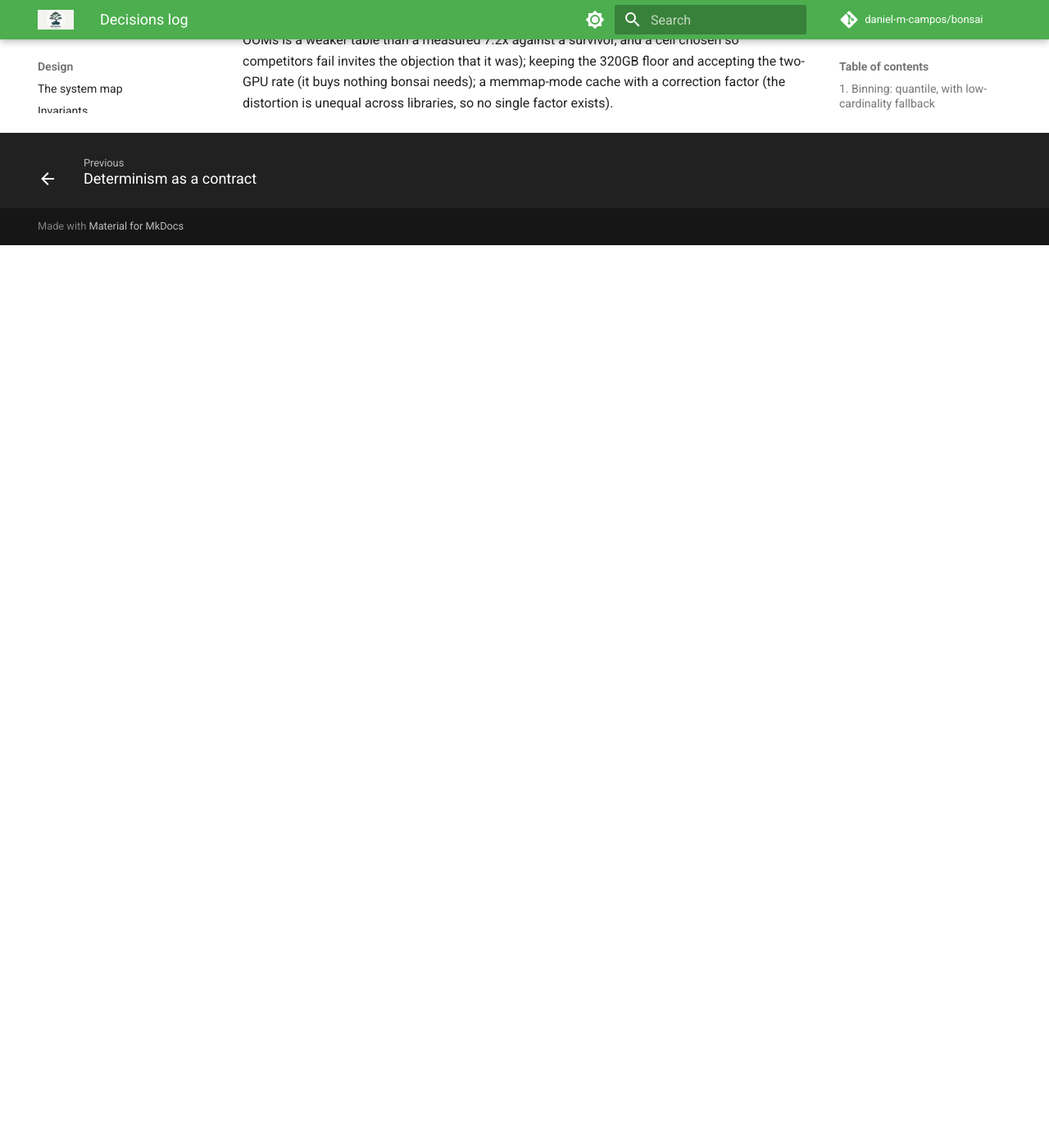
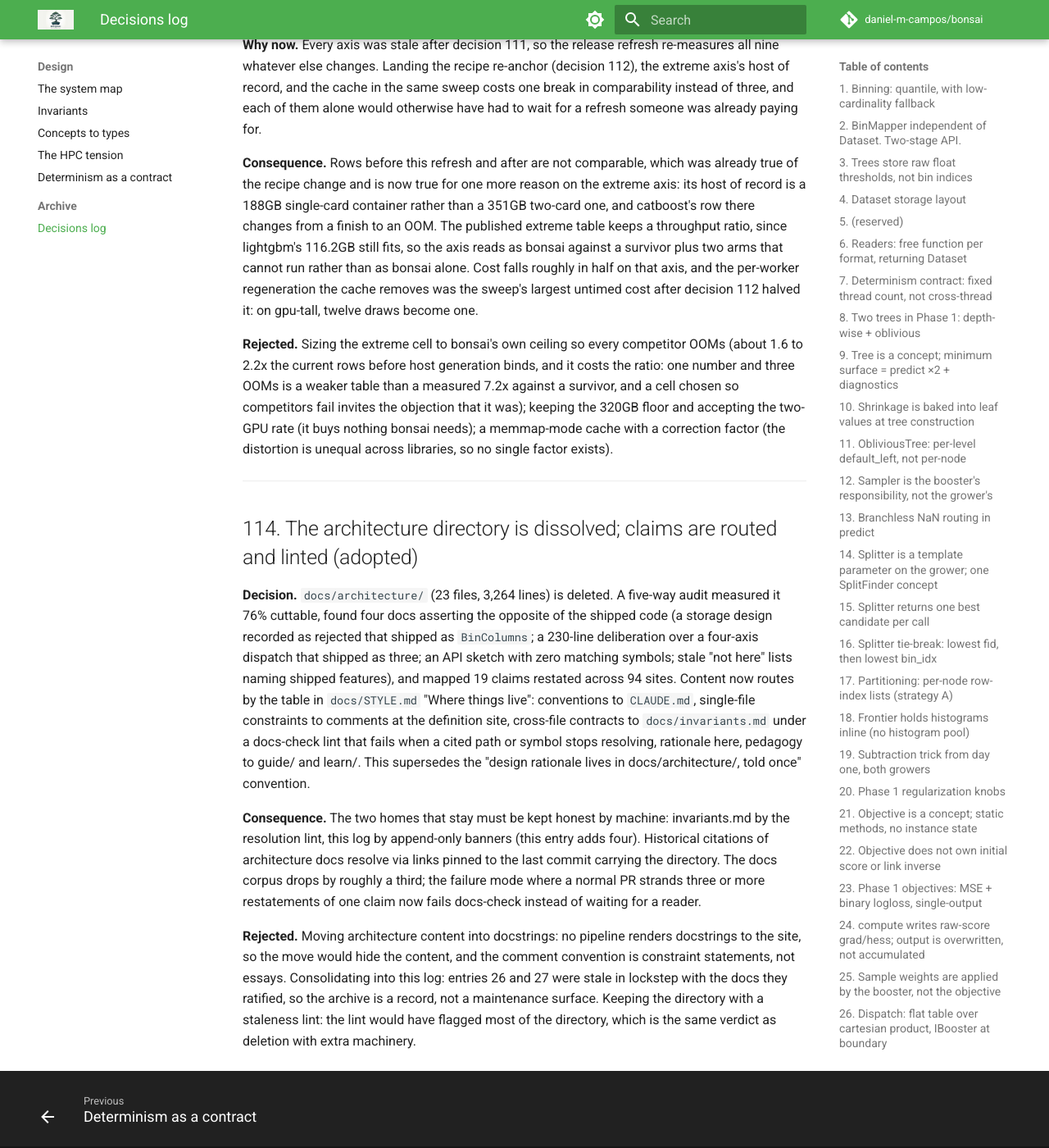
Before and after one commit to daniel-m-campos/bonsai, an MkDocs documentation site: the page built from docs/decisions.md, in a window 1280 px wide and 1400 px high, scrolled down 93152 px. Shown: the whole window at 82% size. Built offline with MkDocs 1.6.1 and Material for MkDocs 9.7.7, drawn with Linux system fonts in a browser that asks for light colours; comment, search, counter and statistics services are not loaded; before the commit the page ends 93451 px from its top, so only the background shows below that; some of the changed text lies outside the part shown.

Commit message:
docs(decisions): banner the entries the code outran
Four status banners in the decision-101 style, bodies untouched:
entry 26's four-axis dispatch shipped as three; entry 27's ratified
booster shape has three template parameters and a loop that re-walks
nothing; entry 49's row_major_bins is now mirror(); entry 53's
narrative doc is dissolved and its concept sketch shipped under
different names. Each banner points at the code of record and, where
the cited doc is gone, at the pinned archive.

Entry 114 records the campaign itself: the audit numbers, the routing
table it adopted, the lint that enforces the invariants file, and the
rejected alternatives, including why this log was not the
destination: entries 26 and 27 were stale in lockstep with the docs
they ratified, so the archive is a record, not a maintenance surface.

```diff
--- a/docs/decisions.md
+++ b/docs/decisions.md
@@ -365,6 +365,9 @@
 
 ## 26. Dispatch: flat table over cartesian product, `IBooster` at boundary
 
+*Status 2026-08-26: the shipped registry is three axes, `cartesian_product_t<Objectives, Growers, Samplers>`; a `Splitters` axis never shipped and `DispatchConfig` carries three names (`include/bonsai/registry/typelists.hpp`). The Candidate A deliberation this entry cites lives at the [pinned archive](https://github.com/daniel-m-campos/bonsai/blob/06fab232a3b156a7c9f155fbbdf41fe14d45f1af/docs/architecture/6-dispatch.md).*
+
+
 Runtime → static boundary uses Candidate A from `architecture/6-dispatch.md`: a `constexpr std::array` keyed on a name-tuple, generated by `for_each_type` over `cartesian_product_t<Objectives, Growers, Splitters, Samplers>`. Each cell is a monomorphized `Booster<O,G,S,Sa>` factory. Lookup at the config boundary returns `unique_ptr<IBooster>`.
 
 Cost: **one virtual call per `update_one_iter`**. Acceptable. The hot path is histogram building inside `update_one_iter`, not the call itself; per-iteration vcall is dwarfed by the per-iteration histogram pass. Static-everywhere is preserved inside the iteration body, which is what the proposal §3.4 rule actually targets.
@@ -380,6 +383,9 @@
 `Backend` placement deferred to `7-parallel.md`; dispatch stays 4D for now; promotion to 5D or separate composition both stay open.
 
 ## 27. Booster shape, training loop, and Sampler concept
+
+*Status 2026-08-26: the code has outrun the ratified shape: `Booster` takes three template parameters, `grow()` returns leaf values so the loop re-walks nothing, and the identity sampler is `AllRowsSampler`. `include/bonsai/booster.hpp` is the reference; the ratified doc lives at the [pinned archive](https://github.com/daniel-m-campos/bonsai/blob/06fab232a3b156a7c9f155fbbdf41fe14d45f1af/docs/architecture/5-booster.md).*
+
 
 Ratifies `architecture/5-booster.md`.
 
@@ -792,6 +798,9 @@
 
 ## 49. Row-wise histogram fill over a row-major u8 mirror; determinism relaxes to fixed thread count
 
+*Status 2026-08-26: `Dataset::row_major_bins` was renamed; the mirror is reached as `Dataset::mirror()` (`include/bonsai/dataset.hpp`). The canonical determinism statement moved to [invariants.md](invariants.md) and [design/determinism.md](design/determinism.md).*
+
+
 **Decision.** The scaling study's flat 2.5–4× CPU fit gap vs LightGBM was populate-bound (50–85% of fit) and, on deep small nodes, gather-bound: the feature-parallel fill reads one binned column per feature with `bins[rows[k]]` scatter, so a sparse node's every access misses cache, measured at ~0.7G adds/s against ~3.3G adds/s for large dense nodes (M2, adds counted by the profiler). `CpuHistogramEngine::populate_many` now fills u8 (max_bin ≤ 255) data row-wise over a lazily built row-major mirror (`Dataset::row_major_bins`, +n_rows×n_features bytes, never built by CUDA or predict-only paths): a level's nodes become row-block work units; each reads its rows' bins as contiguous 1×n_features strips regardless of node sparsity, streams grad/hess once total instead of once per feature, and accumulates into private per-block partial histograms merged in fixed block order. Nodes below a work threshold (fill ≥ ~16× the partial zero+merge cost) run as one block writing the node's cells directly (byte-identical to the old order), and the whole level shares one parallel section, so 128 deep nodes are 128 units instead of 128 serial parallel-section spawns. Base cell (1M×100×255, M2, 8 threads): fit 26.7→16.9s, populate 20.1→9.6s; 4M rows 43.0→25.3s; 1M×512 35.9→21.8s; identical R². LightGBM's same-cell fit on the M2 is 18.0s: first cell where bonsai CPU leads it.
 
 **The contract spend (user-approved).** Multi-block nodes' sums depend on the block count, a pure function of node size, selection width, total selected bins, and the configured thread count, so models are bit-identical at a fixed `n_threads` (decision 7's original contract) but no longer across thread counts. Single-block nodes, the u16 feature-parallel fallback, split scans, and predictions still match serial order exactly. `docs/architecture/7-parallel.md` §"The determinism contract" is the canonical statement.
@@ -820,6 +829,9 @@
 **Rejected.** Continuing to phase B (device binning) or the API redesign on the unmeasured premise; debugging the experiment's residual 16M-only quality gap (r² 0.79 vs 0.89) once the timing verdict had already killed the approach.
 
 ## 53. The level-transaction engine narrative (adopted)
+
+*Status 2026-08-26: the narrative doc this entry ratified was dissolved by decision 114; its still-true residue, the plane composition, lives as comments in `src/cuda/detail/device_context.cuh`, and the concept sketch it drafted shipped under different names (see `include/bonsai/grower.hpp`).*
+
 
 **Status.** Executed. Step 1 (transaction vocabulary on both planes, byte-identical) landed in PR #33; steps 2–3 landed as one change set: the identity row list cached on device and restored D2D per tree instead of re-uploaded (the avoidable share of the root line), and `end_tree` handing the node value table to the engine, which maps rows to leaf values on device and returns values/leaf ids in two bulk copies (replacing the finalize line's per-tree host stamping loop over every row). The Impl decomposition shipped in the same set. One deliberate deviation from the sketch below: `gh_ordered` lives in LevelPipeline, not GradientPlane; it is the level-row-ordered gather and ping-pongs with `gh_b`.
 
@@ -1422,3 +1434,13 @@
 **Consequence.** Rows before this refresh and after are not comparable, which was already true of the recipe change and is now true for one more reason on the extreme axis: its host of record is a 188GB single-card container rather than a 351GB two-card one, and catboost's row there changes from a finish to an OOM. The published extreme table keeps a throughput ratio, since lightgbm's 116.2GB still fits, so the axis reads as bonsai against a survivor plus two arms that cannot run rather than as bonsai alone. Cost falls roughly in half on that axis, and the per-worker regeneration the cache removes was the sweep's largest untimed cost after decision 112 halved it: on gpu-tall, twelve draws become one.
 
 **Rejected.** Sizing the extreme cell to bonsai's own ceiling so every competitor OOMs (about 1.6 to 2.2x the current rows before host generation binds, and it costs the ratio: one number and three OOMs is a weaker table than a measured 7.2x against a survivor, and a cell chosen so competitors fail invites the objection that it was); keeping the 320GB floor and accepting the two-GPU rate (it buys nothing bonsai needs); a memmap-mode cache with a correction factor (the distortion is unequal across libraries, so no single factor exists).
+
+---
+
+## 114. The architecture directory is dissolved; claims are routed and linted (adopted)
+
+**Decision.** `docs/architecture/` (23 files, 3,264 lines) is deleted. A five-way audit measured it 76% cuttable, found four docs asserting the opposite of the shipped code (a storage design recorded as rejected that shipped as `BinColumns`; a 230-line deliberation over a four-axis dispatch that shipped as three; an API sketch with zero matching symbols; stale "not here" lists naming shipped features), and mapped 19 claims restated across 94 sites. Content now routes by the table in `docs/STYLE.md` "Where things live": conventions to `CLAUDE.md`, single-file constraints to comments at the definition site, cross-file contracts to `docs/invariants.md` under a docs-check lint that fails when a cited path or symbol stops resolving, rationale here, pedagogy to guide/ and learn/. This supersedes the "design rationale lives in docs/architecture/, told once" convention.
+
+**Consequence.** The two homes that stay must be kept honest by machine: invariants.md by the resolution lint, this log by append-only banners (this entry adds four). Historical citations of architecture docs resolve via links pinned to the last commit carrying the directory. The docs corpus drops by roughly a third; the failure mode where a normal PR strands three or more restatements of one claim now fails docs-check instead of waiting for a reader.
+
+**Rejected.** Moving architecture content into docstrings: no pipeline renders docstrings to the site, so the move would hide the content, and the comment convention is constraint statements, not essays. Consolidating into this log: entries 26 and 27 were stale in lockstep with the docs they ratified, so the archive is a record, not a maintenance surface. Keeping the directory with a staleness lint: the lint would have flagged most of the directory, which is the same verdict as deletion with extra machinery.
```
